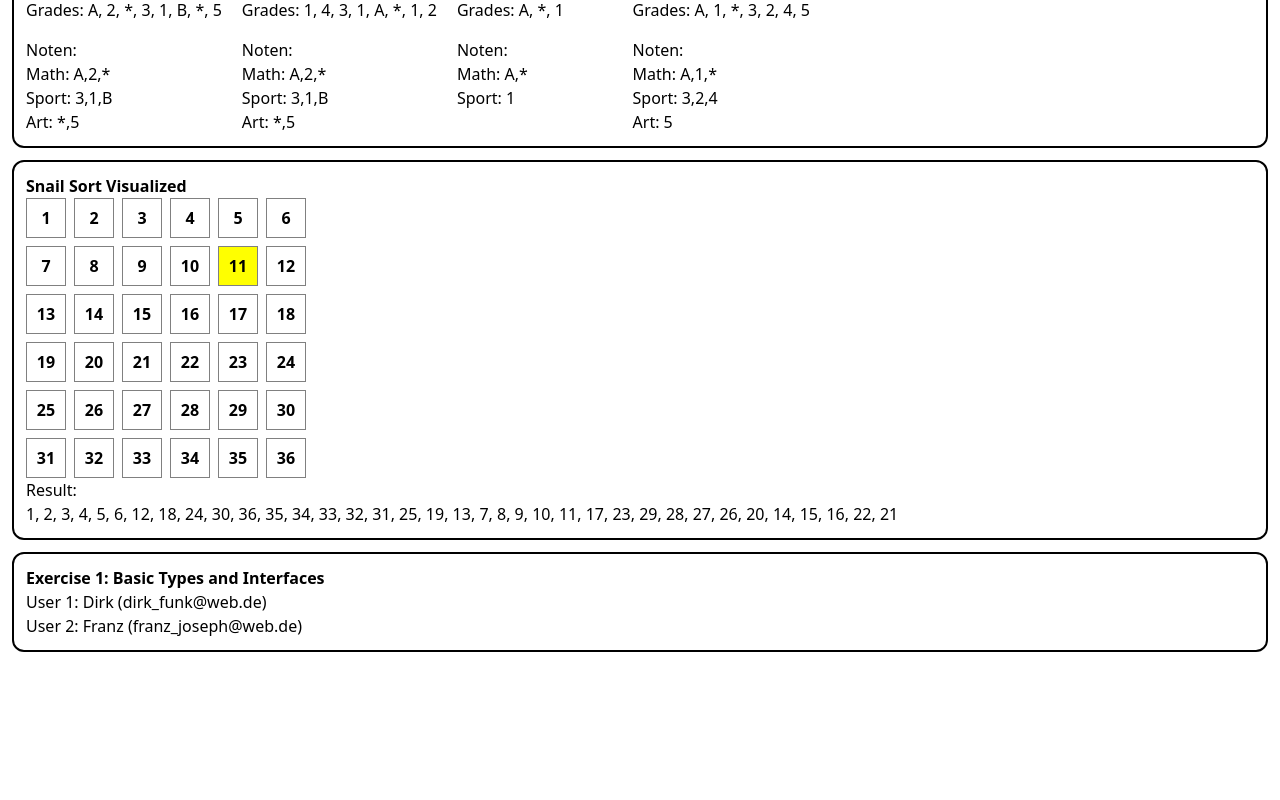
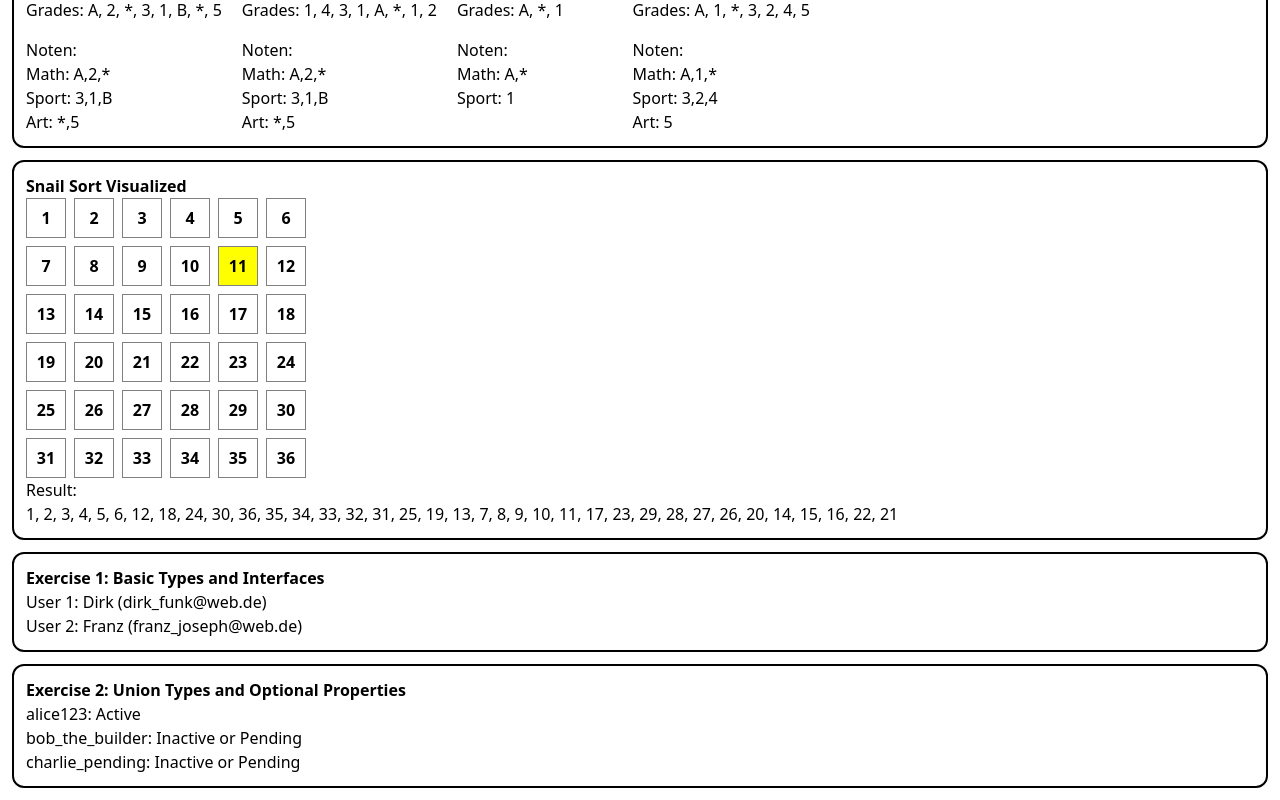
Before and after one commit to difunk/AWD-CHALLENGES, a React (Vite) app: page / in a window 1280 px wide. Shown: the part 2028-2828 px from the top of the page. Before the commit the page ends 2692 px from the top, so only its background shows below. Built offline with nearby package versions, Linux system fonts and the light colour scheme.

Commit message:
add: challenge 14

```diff
--- a/src/App.tsx
+++ b/src/App.tsx
@@ -4,6 +4,7 @@ import Challenge10 from './components/Challenge10'
 import Challenge11 from './components/Challenge11'
 import Challenge12 from './components/Challenge12'
 import Challenge13 from './components/Challenge13'
+import Challenge14 from './components/Challenge14'
 import Challenge2 from './components/Challenge2'
 import Challenge3 from './components/Challenge3'
 import Challenge4 from './components/Challenge4'
@@ -29,6 +30,7 @@ function App() {
       <Challenge11 />
       <Challenge12 />
       <Challenge13 />
+      <Challenge14 />
     </>
   )
 }
--- /dev/null
+++ b/src/accountData.ts
@@ -0,0 +1,18 @@
+import type { Account } from "./types/Account";
+
+export const accounts: Account[] = [
+  {
+    username: "alice123",
+    status: "active",
+    lastLogin: new Date("2025-06-20T10:15:00"),
+  },
+  {
+    username: "bob_the_builder",
+    status: "inactive",
+  },
+  {
+    username: "charlie_pending",
+    status: "pending",
+    lastLogin: new Date("2025-05-30T08:00:00"),
+  }
+];
--- /dev/null
+++ b/src/components/Challenge14.tsx
@@ -0,0 +1,25 @@
+import type { Account } from '../types/Account'
+import { accounts } from '../accountData'
+
+const Challenge14 = () => {
+    const isActive = (account: Account): boolean => {
+        return account.status === "active" ? true : false;
+    }
+
+  return (
+    <>
+        <div style={{ backgroundColor: "white", border: "2px solid black", borderRadius: "12px", padding: "12px", margin: "12px"}}>
+            <p style={{ fontWeight: "bold"}}>
+                Exercise 2: Union Types and Optional Properties
+            </p>
+            {accounts.map((account) =>
+                <div key={account.username}>
+                    {account.username}: {isActive(account) ? "Active" : "Inactive or Pending"}
+                </div>
+            )}
+        </div>
+    </>
+  )
+}
+
+export default Challenge14
--- /dev/null
+++ b/src/types/Account.ts
@@ -0,0 +1,7 @@
+export interface Account {
+  username: string;
+  status: Status;
+  lastLogin?: Date;
+}
+
+export type Status = "active" | "inactive" | "pending";
```
